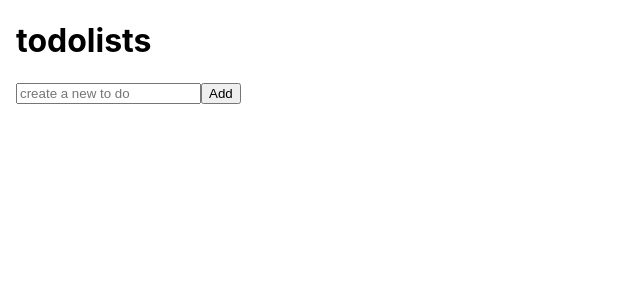
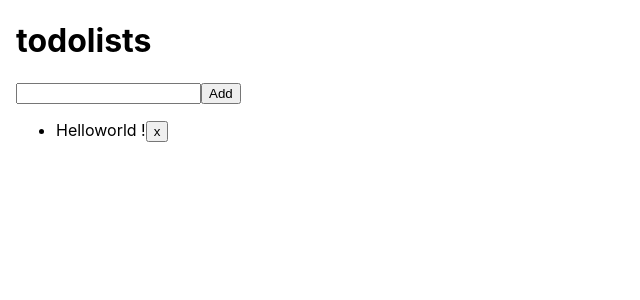
Before and after one commit to Siblarn/react1, a React (Create React App) app: page / in a window 1280 px wide. Shown: the top 300 px of the page, without its empty margins (0-640 px from the left). Built offline with nearby package versions, Linux system fonts and the light colour scheme.

Commit message:
add todo func

```diff
--- a/src/App.js
+++ b/src/App.js
@@ -1,116 +1,102 @@
-import { useState,useEffect } from 'react';
-import './App.css';
-
+import { useState, useEffect } from "react";
+import "./App.css";
 
 function App() {
+  const preTodo = [{ id: 1, text: "Helloworld !", createAt: Date.now() }];
+  const [todo, setTodo] = useState(preTodo);
+  const [input, setInput] = useState("");
 
-    const [todos, setTodos] = useState(() => {
-      const savedTodos = localStorage.getItem("todos");
-      if (savedTodos) {
-        return JSON.parse(savedTodos);
-      } else {
-        return [];
-      }
-    });
-    const [todo, setTodo] = useState("");
-    useEffect(() => {
-      localStorage.setItem("todos",JSON.stringify(todos));
-    },[todos]);
-
-    const [isEditting, setisEditing] = useState(false);
-    const [currentTodo, setCurrenTodo] = useState({});
-
-    function handleEditInPutChange(e) {
-      setCurrenTodo({ ...currentTodo, text: e.target.value });
-      console.log("Current Todo ", currentTodo);
+  function handleChange(e) {
+    console.log(e.target.value);
   }
 
-    useEffect(() => {
-      localStorage.setItem("todos", JSON.stringify(todos));
-    }, [todos]);
-    function handleInputChange(e) {
-      setTodo(e.target.value);
+  function handleAdd() {
+    const preAddTodo = {
+      id: todo.length + 1,
+      text: input,
+      createAt: Date.now(),
+    };
+    const addTodo = [...todo, preAddTodo];
+    setTodo(addTodo);
   }
 
-    function handleFromSubmit(e) {
-      e.preventDefault();
-      if (todo !== "") {
-        setTodos([
-          ...todos,
-          {
-            id: todo.length + 1,
-            text: todo.trim(),
-          },
-        ]);
-      }
-      setTodo("");
+  function handleDelete(index) {
+    const filteredArr = todo.filter((obj) => obj.id !== index);
+    return setTodo(filteredArr);
   }
 
-    function handleDeleteClick(id) {
-      const removeItem = todos.filter((todo) => {
-        return todo.id !== id
-      })
-      setTodos(removeItem);
-    }
+  // function handleFromSubmit() {
+  //   if (todo !== "") {
+  //     setTodo([
+  //       ...todo,
+  //       {
+  //         id: todo.length + 1,
+  //         text: todo,
+  //       },
+  //     ]);
+  //   }
+  //   setInput("");
+  //   console.log("todo",todo);
+  // }
 
-    function handleEditChange(todo) {
-      setisEditing(true);
-      setCurrenTodo({ ...todo })
-    }
+  // function handleDeleteClick(id) {
+  //   const removeItem = todos.filter((todo) => {
+  //     return todo.id !== id;
+  //   });
+  //   setTodos(removeItem);
+  // }
 
-    function handleUpdateTodo(id, updateTodo) {
-      const updatedItem = todos.map((todo) => {
-        return todo.id === id ? updateTodo : todo;
-      });
+  // function handleEditChange(todo) {
+  //   setisEditing(true);
+  //   setCurrenTodo({ ...todo });
+  // }
 
-      setisEditing(false);
-      setTodos(updatedItem);
-    }
+  // function handleUpdateTodo(id, updateTodo) {
+  //   const updatedItem = todos.map((todo) => {
+  //     return todo.id === id ? updateTodo : todo;
+  //   });
 
-    function handleEditFromSubmit(e) {
-      e.preventDefault();
+  //   setisEditing(false);
+  //   setTodos(updatedItem);
+  // }
 
-      handleUpdateTodo(currentTodo.id, currentTodo);
-    }
+  // function handleEditFromSubmit(e) {
+  //   e.preventDefault();
+  // }
 
-    console.log(todos)
+  // console.log(todos);
 
   return (
     <div className="App">
       <h1>todolists</h1>
-        {isEditting ? (
-          <from onSubmit={handleEditFromSubmit}>
-            <h2>Edit Todo</h2>
-            <label htmFor="editTodo">Edit todo: </label>
       <input
-              type="text"
-              name="editTodo"
-              placeholder="Edit todo"
-              value={currentTodo.text}
-              onChange={handleEditInPutChange}
+        value={input}
+        onChange={(e) => {
+          setInput(e.target.value);
+        }}
       />
-            <button type="submit">Update</button>
-            <button onClick={() => setisEditing(false)}>Cancel</button>
-          </from>
-        ) : (
-          <from onSubmit={handleFromSubmit}>
-            <input
-              type="text"
-              name="todo"
-              placeholder="create a new to do"
-              value={todo}
-              onChange={handleInputChange}
-            />
-            <button type="submit">Add</button>
-          </from>
-        )}
+      <button
+        type="submit"
+        onClick={() => {
+          handleAdd();
+        }}
+      >
+        Add
+      </button>
+
+      {/* </from> */}
       <ul className="todo-lish">
-          {todos.map((todo) => (
+        {todo &&
+          todo.map((todo, index) => (
             <li key={todo.id}>
               {todo.text}
-
-              <button onClick={() => handleEditClick(todo)}>Edit</button>
-              <button onClick={() => handleDeleteClick(todo.id)}>x</button>
+              <button
+                onClick={() => {
+                  handleDelete(todo.id);
+                }}
+              >
+                x
+              </button>
             </li>
           ))}
       </ul>
```
Also changed, not shown: 1 other file (tests, documents, lock files or other folders). Lines whose indentation alone changed are shown as unchanged.
